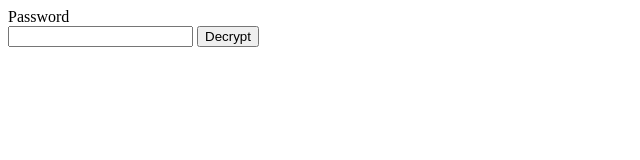
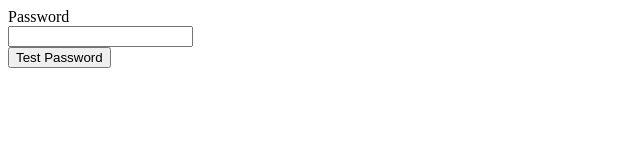
Before and after one commit to olimpius2/cram, a plain HTML site: page index.html in a window 1280 px wide. Shown: the whole page, without its empty margins (0-640 px from the left). Drawn offline with Linux system fonts and the light colour scheme.

Commit message:
minor correction

```diff
--- a/index.html
+++ b/index.html
@@ -2,7 +2,8 @@
 <body>
         <div>Password</div>
         <input id='clear' type='text'>
-                <button id="decrypt" onclick="decrypt()">Decrypt</button>
+	<div>
+                <button id="decrypt" onclick="decrypt()">Test Password</button>
         </div>
         <div id='result'></div>
 </body>
```
